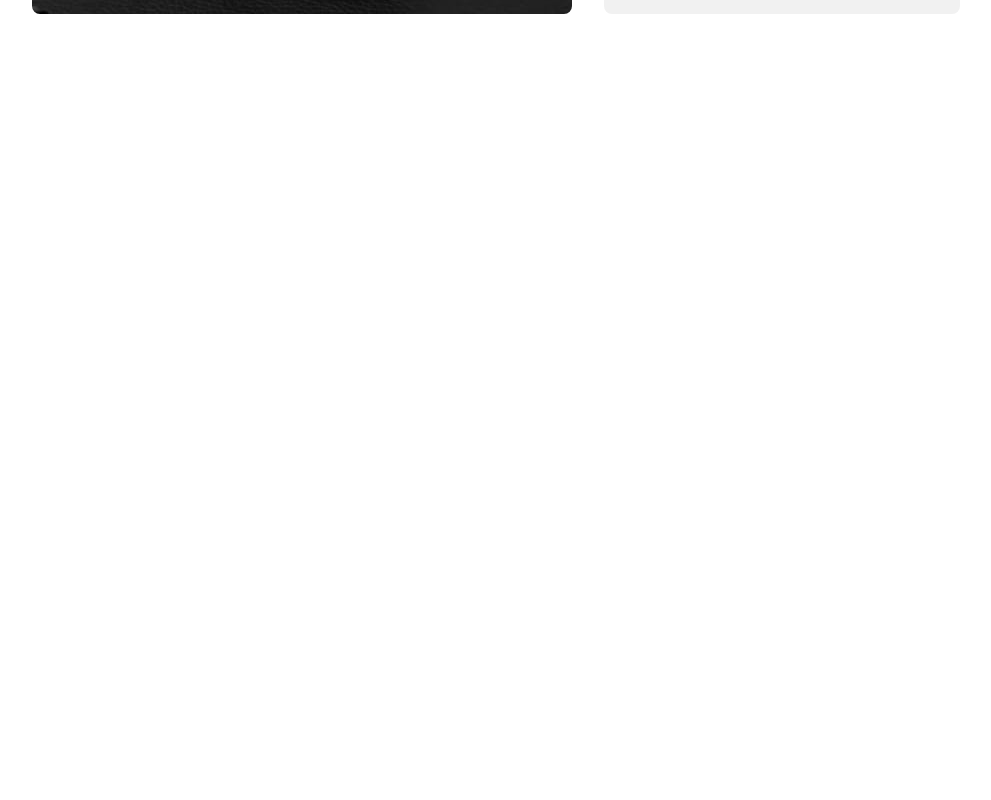
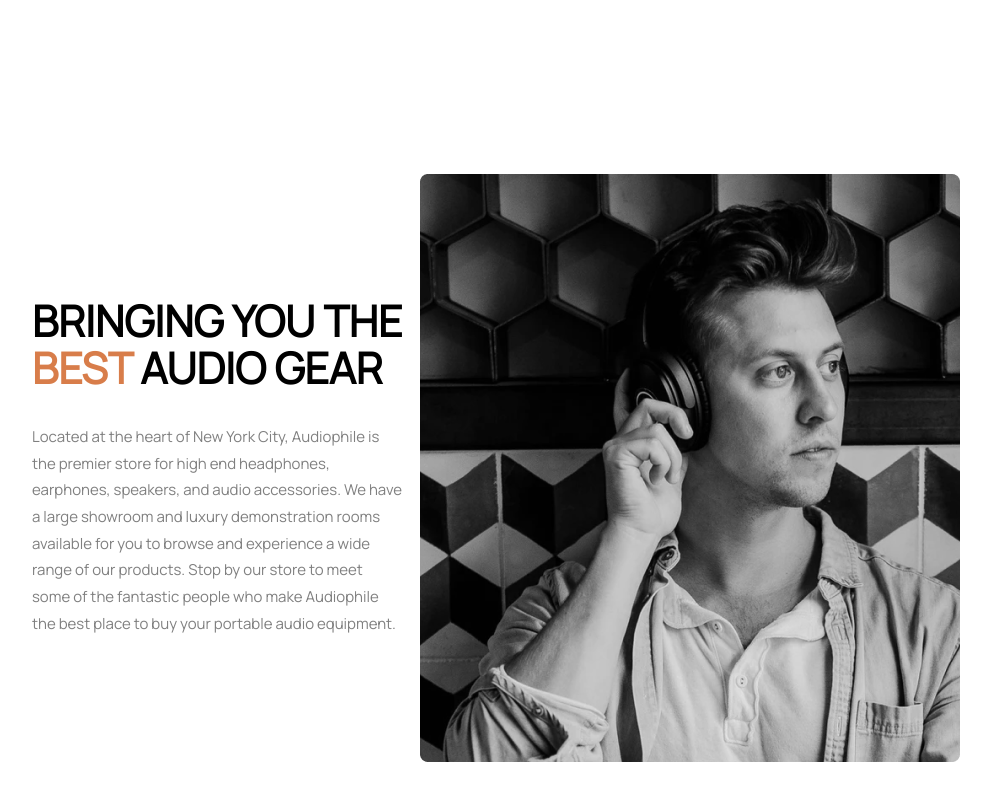
Before and after one commit to sameh-abdelhalem/audiophille-ecommerce, a React (Create React App) app: page / in a window 1280 px wide. Shown: the part 2708-3508 px from the top of the page, without its empty margins (144-1135 px from the left). Before the commit the page ends 2722 px from the top, so only its background shows below. Built offline with nearby package versions, Linux system fonts and the light colour scheme.

Commit message:
add and style PersonCardAd Component

```diff
--- /dev/null
+++ b/src/components/PersonCardAd/PersonCardAd.module.scss
@@ -0,0 +1,22 @@
+@import "../../sass/var";
+.personAdContainer {
+  display: flex;
+  justify-content: space-between;
+  align-items: center;
+  margin: 24vh 0;
+  h2 {
+    margin-bottom: 2rem;
+    .primaryWord {
+      color: $primaryOrange;
+    }
+  }
+  img {
+    width: 540px;
+  }
+  .adDesc {
+    width: 40%;
+  }
+  p {
+    color: rgb(0, 0, 0, 50%);
+  }
+}
--- /dev/null
+++ b/src/components/PersonCardAd/PersonCardAd.tsx
@@ -0,0 +1,26 @@
+import React from "react";
+import classes from "./PersonCardAd.module.scss";
+import personImg from "../../assets/Figma/hero-section/personAd.png";
+const PersonCardAd = () => {
+  return (
+    <div className={classes.personAdContainer}>
+      <div className={classes.adDesc}>
+        <h2>
+          Bringing you the <span className={classes.primaryWord}>best</span>{" "}
+          audio gear
+        </h2>
+        <p>
+          Located at the heart of New York City, Audiophile is the premier store
+          for high end headphones, earphones, speakers, and audio accessories.
+          We have a large showroom and luxury demonstration rooms available for
+          you to browse and experience a wide range of our products. Stop by our
+          store to meet some of the fantastic people who make Audiophile the
+          best place to buy your portable audio equipment.
+        </p>
+      </div>
+      <img src={personImg} alt="" />
+    </div>
+  );
+};
+
+export default PersonCardAd;
--- a/src/pages/Home.module.scss
+++ b/src/pages/Home.module.scss
@@ -96,7 +96,7 @@ h4 {
   background-image: url(../assets/Figma/hero-section/secondAd.png);
   background-repeat: no-repeat;
   background-size: cover;
-  margin: convertFont(60) 0;
+  margin: 48px 0;
   border-radius: 8px;
   align-items: center;
 
--- a/src/pages/Home.tsx
+++ b/src/pages/Home.tsx
@@ -7,6 +7,7 @@ import Button from "../components/Button/Button";
 import ProductCategories from "../components/ProductCategories/ProductCategories";
 import featuredSpeakers from "../assets/home/desktop/image-speaker-zx9.png";
 import EarphoneThirdAd from "../components/EarphoneThirdAd/EarphoneThirdAd";
+import PersonCardAd from "../components/PersonCardAd/PersonCardAd";
 const HomePage = () => {
   return (
     <>
@@ -56,6 +57,7 @@ const HomePage = () => {
         </div>
         {/* Third Ad Prod 3 */}
         <EarphoneThirdAd />
+        <PersonCardAd />
       </div>
     </>
   );
--- a/src/sass/_base.scss
+++ b/src/sass/_base.scss
@@ -15,7 +15,7 @@ body {
   font-family: Manrope, sans-serif;
 }
 p {
-  font-size: convertFont(15);
+  font-size: 15px;
   line-height: convertFont(25);
 }
 h1 {
```
Also changed, not shown: src/assets/Figma/hero-section/personAd.png (added).
